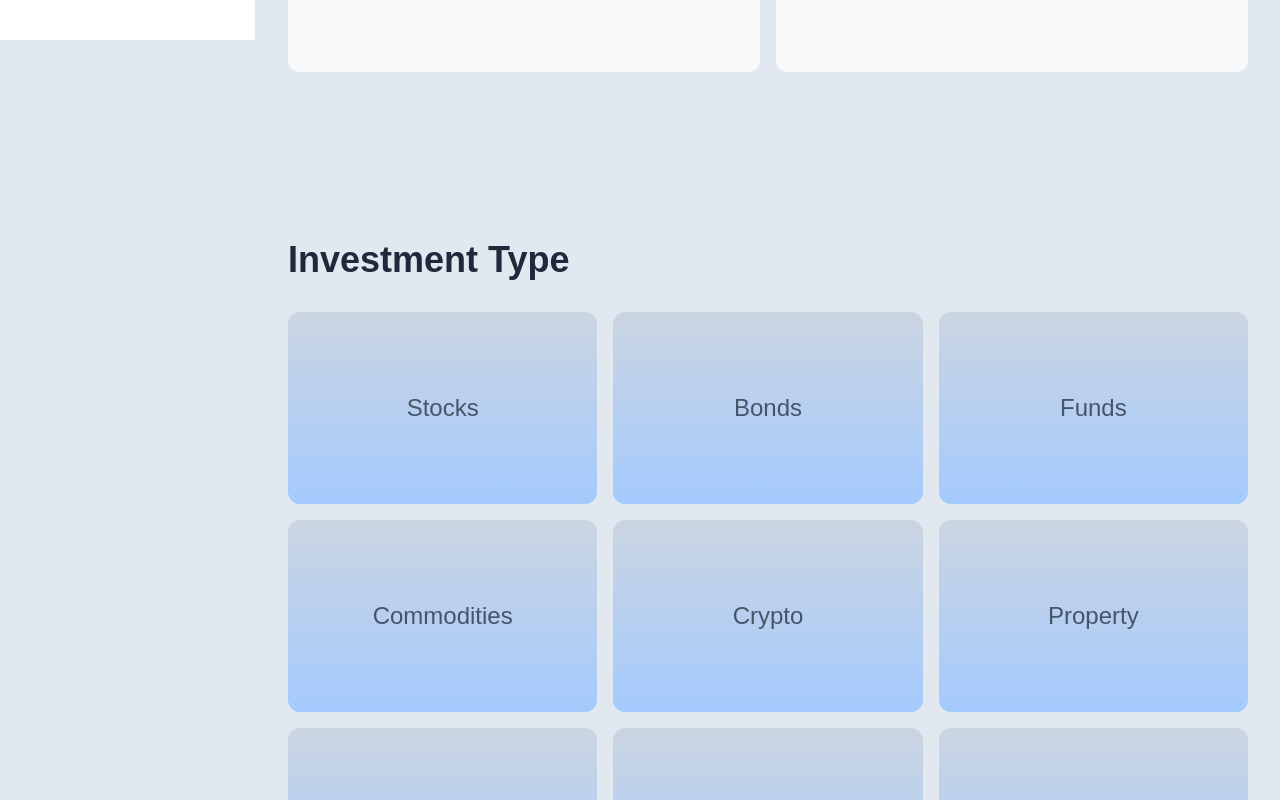
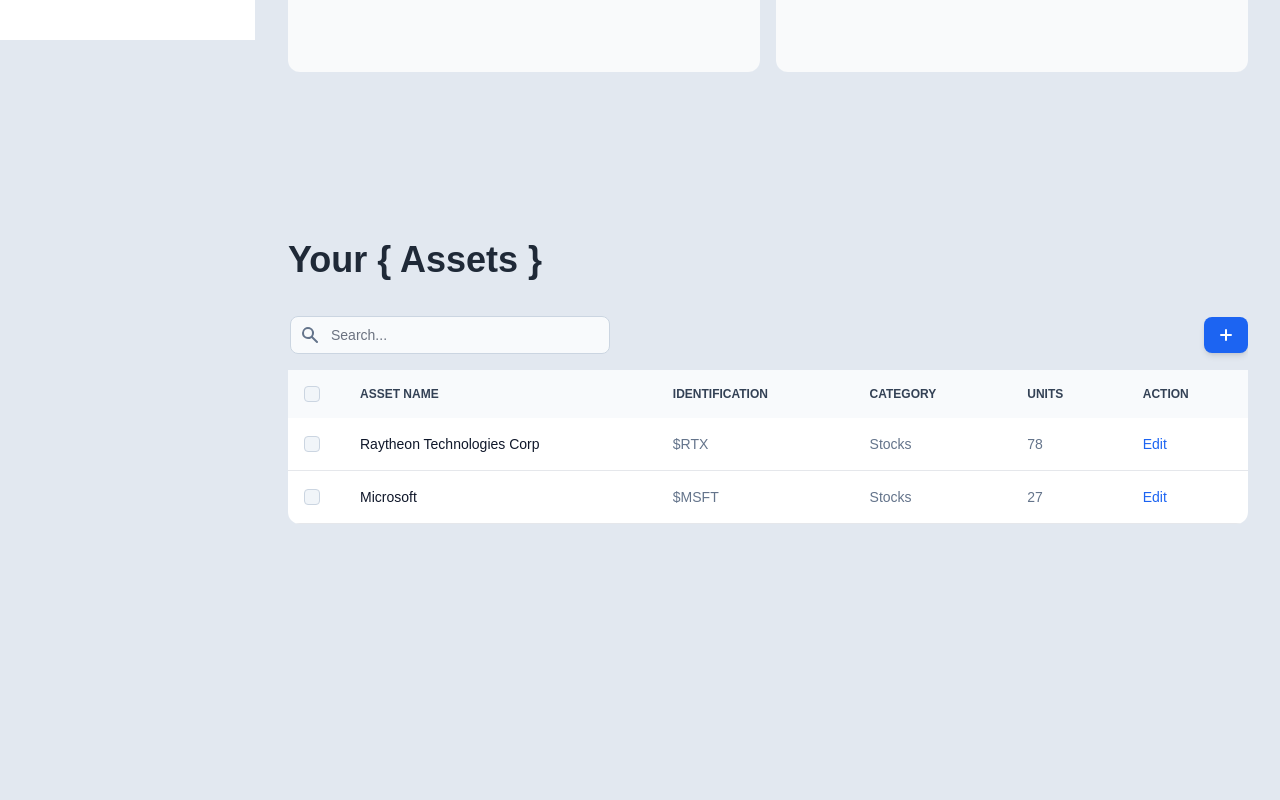
Before and after one commit to mxwtd/Inheritly, a React (Vite) app in the folder app/: page / in a window 1280 px wide. Shown: the part 760-1560 px from the top of the page. Built offline with nearby package versions, Linux system fonts and the light colour scheme.

Commit message:
Merged Investment form into Asset List

```diff
--- a/app/src/components/AssetList.jsx
+++ b/app/src/components/AssetList.jsx
@@ -1,10 +1,80 @@
+import { useState } from 'react'
+
 const AssetList = () => {
+  // Modal Open and Close
+  const [isModalOpen, setIsModalOpen] = useState(false)
+
   return (
     <>
       <div className='p-4 sm:ml-64 h-screen'>
         <div className='p-4 mt-14'>
           <div>
             <h1 className='text-4xl font-semibold text-gray-800 dark:text-gray-100 my-8'>Your {'{'} Assets {'}'}</h1>
+          </div>
+          <div>
+            {/* Modal overlay */}
+            {isModalOpen &&
+              <div className='fixed inset-0 bg-black bg-opacity-70 z-40' />}
+            {/* Main modal */}
+            <div id='defaultModal' className={`fixed inset-0 z-50 flex items-center justify-center w-full h-full ${isModalOpen ? '' : 'hidden'}`}>
+              <div className='relative z-40 p-4 w-full max-w-2xl md:h-auto bg-white rounded-lg shadow dark:bg-slate-800 sm:p-5 mx-8'>
+                {/* Modal content */}
+                <div className='relative p-4 rounded-lg dark:bg-slate-800 sm:p-5'>
+                  {/* Modal header */}
+                  <div className='flex justify-between items-center pb-4 mb-4 rounded-t border-b sm:mb-5 dark:border-slate-600'>
+                    <h3 className='text-lg font-semibold text-slate-900 dark:text-white'>
+                      Add Investment
+                    </h3>
+                    <button type='button' className='text-slate-400 bg-transparent hover:bg-slate-200 hover:text-slate-900 rounded-lg text-sm p-1.5 ml-auto inline-flex items-center dark:hover:bg-slate-600 dark:hover:text-white' onClick={() => setIsModalOpen(false)}>
+                      <svg aria-hidden='true' className='w-5 h-5' fill='currentColor' viewBox='0 0 20 20' xmlns='http://www.w3.org/2000/svg'>
+                        <path fillRule='evenodd' d='M4.293 4.293a1 1 0 011.414 0L10 8.586l4.293-4.293a1 1 0 111.414 1.414L11.414 10l4.293 4.293a1 1 0 01-1.414 1.414L10 11.414l-4.293 4.293a1 1 0 01-1.414-1.414L8.586 10 4.293 5.707a1 1 0 010-1.414z' clipRule='evenodd' />
+                      </svg>
+                      <span className='sr-only'>Close modal</span>
+                    </button>
+                  </div>
+                  {/* Modal body */}
+                  <form action='#'>
+                    <div className='grid gap-4 mb-4 sm:grid-cols-2'>
+                      <div>
+                        <label htmlFor='name' className='block mb-2 text-sm font-medium text-slate-900 dark:text-white'>Name</label>
+                        <input type='text' name='name' id='name' className='bg-slate-50 border border-slate-300 text-slate-900 text-sm rounded-lg focus:ring-primary-600 focus:border-primary-600 block w-full p-2.5 dark:bg-slate-700 dark:border-slate-600 dark:placeholder-slate-400 dark:text-white dark:focus:ring-primary-500 dark:focus:border-primary-500' placeholder='Investment Name (E.g. Microsoft)' required='' />
+                      </div>
+                      <div>
+                        <label htmlFor='identification' className='block mb-2 text-sm font-medium text-slate-900 dark:text-white'>Identification</label>
+                        <input type='text' name='identification' id='identification' className='bg-slate-50 border border-slate-300 text-slate-900 text-sm rounded-lg focus:ring-primary-600 focus:border-primary-600 block w-full p-2.5 dark:bg-slate-700 dark:border-slate-600 dark:placeholder-slate-400 dark:text-white dark:focus:ring-primary-500 dark:focus:border-primary-500' placeholder='Identification (E.g. Stock Ticker)' required='' />
+                      </div>
+                      <div>
+                        <label htmlFor='units' className='block mb-2 text-sm font-medium text-slate-900 dark:text-white'>Units</label>
+                        <input type='number' name='units' id='units' className='bg-slate-50 border border-slate-300 text-slate-900 text-sm rounded-lg focus:ring-primary-600 focus:border-primary-600 block w-full p-2.5 dark:bg-slate-700 dark:border-slate-600 dark:placeholder-slate-400 dark:text-white dark:focus:ring-primary-500 dark:focus:border-primary-500' placeholder='45' required='' />
+                      </div>
+                      <div>
+                        <label htmlFor='category' className='block mb-2 text-sm font-medium text-slate-900 dark:text-white'>Category</label>
+                        <select id='category' className='bg-slate-50 border border-slate-300 text-slate-900 text-sm rounded-lg focus:ring-primary-500 focus:border-primary-500 block w-full p-2.5 dark:bg-slate-700 dark:border-slate-600 dark:placeholder-slate-400 dark:text-white dark:focus:ring-primary-500 dark:focus:border-primary-500'>
+                          <option selected=''>Select category</option>
+                          <option value='Stocks' id='Stocks'>Stocks</option>
+                          <option value='Bonds' id='Bonds'>Bonds</option>
+                          <option value='Funds' id='Funds'>Funds</option>
+                          <option value='Commodities' id='Commodities'>Commodities</option>
+                          <option value='Crypto' id='Crypto'>Crypto</option>
+                          <option value='Property' id='Property'>Property</option>
+                          <option value='Vehicles' id='Vehicles'>Vehicles</option>
+                          <option value='Jewelery' id='Jewelery'>Vehicles</option>
+                          <option value='Miscellaneous' id='Miscellaneous'>Miscellaneous</option>
+                        </select>
+                      </div>
+                      <div className='sm:col-span-2'>
+                        <label htmlFor='description' className='block mb-2 text-sm font-medium text-slate-900 dark:text-white'>Description</label>
+                        <textarea id='description' rows='4' className='block p-2.5 w-full text-sm text-slate-900 bg-slate-50 rounded-lg border border-slate-300 focus:ring-primary-500 focus:border-primary-500 dark:bg-slate-700 dark:border-slate-600 dark:placeholder-slate-400 dark:text-white dark:focus:ring-primary-500 dark:focus:border-primary-500' placeholder='Write Investment description here' />
+                      </div>
+                    </div>
+                    <button type='submit' className='text-white inline-flex items-center bg-primary-700 hover:bg-primary-800 focus:ring-4 focus:outline-none focus:ring-primary-300 font-medium rounded-lg text-sm px-5 py-2.5 text-center dark:bg-primary-600 dark:hover:bg-primary-700 dark:focus:ring-primary-800'>
+                      <svg className='mr-1 -ml-1 w-6 h-6' fill='currentColor' viewBox='0 0 20 20' xmlns='http://www.w3.org/2000/svg'><path fillRule='evenodd' d='M10 5a1 1 0 011 1v3h3a1 1 0 110 2h-3v3a1 1 0 11-2 0v-3H6a1 1 0 110-2h3V6a1 1 0 011-1z' clipRule='evenodd' /></svg>
+                      Add new Investment
+                    </button>
+                  </form>
+                </div>
+              </div>
+            </div>
           </div>
           <div className='relative overflow-x-auto rounded-xl'>
             <div className='pb-4 flex justify-between items-center'>
@@ -15,7 +85,7 @@ const AssetList = () => {
                 </div>
                 <input type='text' id='table-search' className='block p-2 pl-10 ml-0.5 text-sm text-slate-900 border border-slate-300 rounded-lg w-60 lg:w-80 bg-slate-50 focus:ring-slate-600 focus:border-slate-700 dark:bg-slate-700 dark:border-slate-400 dark:placeholder-slate-400 dark:text-white dark:focus:ring-slate-500 dark:focus:border-slate-200' placeholder='Search...' />
               </div>
-              <button className='ml-2 mt-1 py-2 px-3 bg-blue-600 hover:bg-blue text-white font-semibold rounded-lg shadow-md'>
+              <button id='defaultModalButton' onClick={() => setIsModalOpen(true)} className='ml-2 mt-1 py-2 px-3 bg-blue-600 hover:bg-blue-700 hover:bg-blue text-white font-semibold rounded-lg shadow-md'>
                 <svg className='w-5 h-5' viewBox='0 0 20 20' fill='currentColor'><path fillRule='evenodd' clipRule='evenodd' d='M11 9V5a1 1 0 00-2 0v4H5a1 1 0 100 2h4v4a1 1 0 102 0v-4h4a1 1 0 100-2h-4z' /></svg>
               </button>
             </div>
@@ -54,13 +124,13 @@ const AssetList = () => {
                     </div>
                   </td>
                   <th scope='row' className='px-6 py-4 font-medium text-slate-900 whitespace-nowrap dark:text-white'>
-                    S&P 500 - Vanguard
+                    Raytheon Technologies Corp
                   </th>
                   <td className='px-6 py-4 hidden lg:table-cell'>
-                    $VOO
+                    $RTX
                   </td>
                   <td className='px-6 py-4 hidden lg:table-cell'>
-                    Funds
+                    Stocks
                   </td>
                   <td className='px-6 py-4 hidden lg:table-cell'>
                     78
--- a/app/src/components/Overview.jsx
+++ b/app/src/components/Overview.jsx
@@ -1,3 +1,5 @@
+import AssetList from './AssetList'
+
 const Overview = () => {
   return (
     <>
@@ -27,6 +29,7 @@ const Overview = () => {
           </div>
         </div>
       </div>
+      <AssetList />
     </>
   )
 }
```
Also changed, not shown: app/public/output.css (+18 -0 lines).
